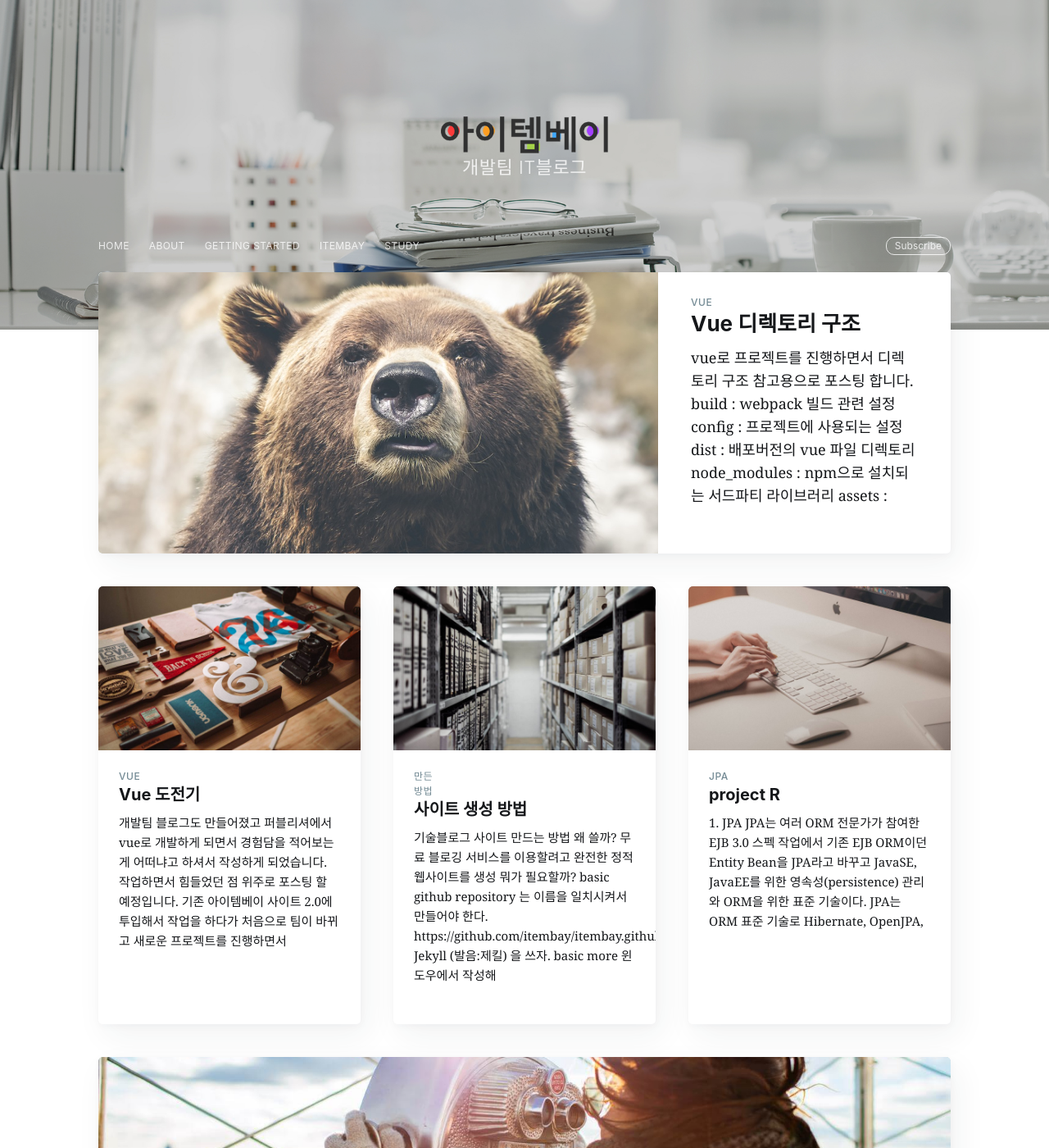
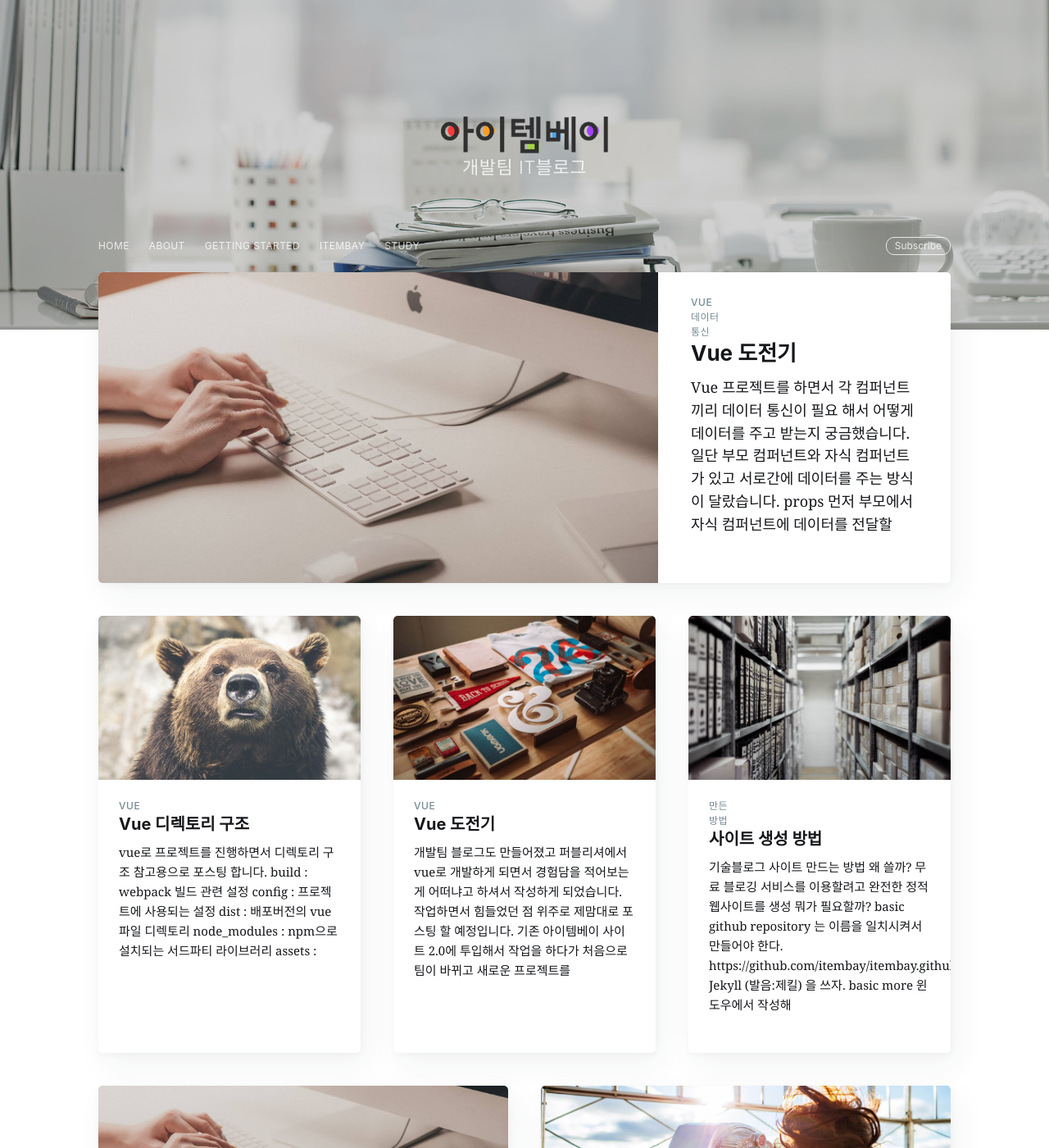
Before and after one commit to itembay/itembay.github.io, a Jekyll site: the page built from index.html, in a window 1280 px wide and 1400 px high. Shown: the whole window at 82% size. Built offline with Jekyll 4.4.1, drawn with Linux system fonts in a browser that asks for light colours; nearby versions of some CDN libraries; the list of posts is cut into pages by our own code.

Commit message:
# props, emit

```diff
--- a/_posts/2020-01-30-vue.md
+++ b/_posts/2020-01-30-vue.md
@@ -13,7 +13,7 @@
 
 <p style="font-family:nanum;text-align:justify">
     개발팀 블로그도 만들어졌고 퍼블리셔에서 vue로 개발하게 되면서 경험담을 적어보는게 어떠냐고 하셔서 작성하게 되었습니다. <br/>
-    작업하면서 힘들었던 점 위주로 포스팅 할 예정입니다.
+    작업하면서 힘들었던 점 위주로 제맘대로 포스팅 할 예정입니다.
 </p>
 <p style="font-family:nanum;text-align:justify">
     기존 아이템베이 사이트 2.0에 투입해서 작업을 하다가 처음으로 팀이 바뀌고 새로운 프로젝트를 진행하면서 Vue를 접하게 됐습니다.
--- /dev/null
+++ b/_posts/2020-02-26-vue_props.md
@@ -0,0 +1,46 @@
+---
+layout: post
+current: post
+cover: assets/images/writing.jpg
+navigation: True
+title: Vue 도전기
+comments : true
+date: 2020-03-03
+tags: vue 데이터 통신
+class: post-template
+subclass: 'post tag-getting-started'
+---
+
+<!-- <p style="font-family:nanum;text-align:justify">
+    개발팀 블로그도 만들어졌고 퍼블리셔에서 vue로 개발하게 되면서 경험담을 적어보는게 어떠냐고 하셔서 작성하게 되었습니다. <br/>
+    작업하면서 힘들었던 점 위주로 제맘대로 포스팅 할 예정입니다.
+</p> -->
+<p style="font-family:nanum;text-align:justify">
+    Vue 프로젝트를 하면서 각 컴퍼넌트 끼리 데이터 통신이 필요 해서 어떻게 데이터를 주고 받는지 궁금했습니다.<br/>
+    일단 부모 컴퍼넌트와 자식 컴퍼넌트가 있고 서로간에 데이터를 주는 방식이 달랐습니다.
+</p>
+<h2 style="margin-bottom:15px;">props</h2>
+<p style="font-family:nanum;text-align:justify">
+    먼저 부모에서 자식 컴퍼넌트에 데이터를 전달할 때 props를 사용하여 전해줍니다.<br/>
+    props에는 정적인 props와 동적인 props가 있습니다.
+</p>
+<script src="https://gist.github.com/itembay/9af57582ef3fdb197892e326fe4bee9c.js"></script>
+<p style="font-family:nanum;text-align:justify">
+    위 코드처럼 두가지 방식으로 데이터를 넘겨 줄수 있는데 동적으로 데이터를 보낼때 숫자나 배열또는 객체를 바로 보내 줄 수 있습니다.
+    아래에 예제 코드 ↓
+</p>
+<script src="https://gist.github.com/itembay/1635c20a3207724e07fbc954434f0327.js"></script>
+<p style="margin-top:50px;font-family:nanum;text-align:justify">
+    자식 컴퍼넌트에서 부모값을 받는 방법은 배열로 받는 방법과 객체로 받는 방법이 있는데 오리마켓에서는 주로 객체로 데이터를 받아 바로 유효성 검사까지 할수 있도록 작업을 했습니다.<br/>
+    아래 코드의 2번과 3번 방식으로 작업을 했습니다.
+</p>
+<script src="https://gist.github.com/itembay/a6dce548fb2b996e22cd6482a0c2e3f8.js"></script>
+<h2 style="margin-bottom:15px;">emit</h2>
+<p style="font-family:nanum;text-align:justify">
+    부모에서 자식 컴퍼넌트에 props로 데이터를 받았다면 다시 자식 컴퍼넌트에서 부모 컴퍼넌트로 데이터를 줘야 할 경우가 생기는데요.<br/>
+    그럴때 $emit을 사용하여 데이터를 보낼 수 있습니다.
+</p>
+<script src="https://gist.github.com/itembay/97e4c86449315a6d7458e1ce95d2c3c1.js"></script>
+<p style="font-family:nanum;text-align:justify">
+    위 코드 처럼 자식 컴퍼넌트에서 사이즈를 input에 입력하면 v-model을 사용하여 itemSize에 바인딩 되고  itemSize의 값이 바뀌면서 watch에서 $emit 이벤트를 실행하여 부모 컴퍼넌트로 데이터를 넘겨 줍니다. 그러면 부모 컴퍼넌트에서 getItemSize함수로 데이터를 넘겨 받습니다.
+</p>
```
